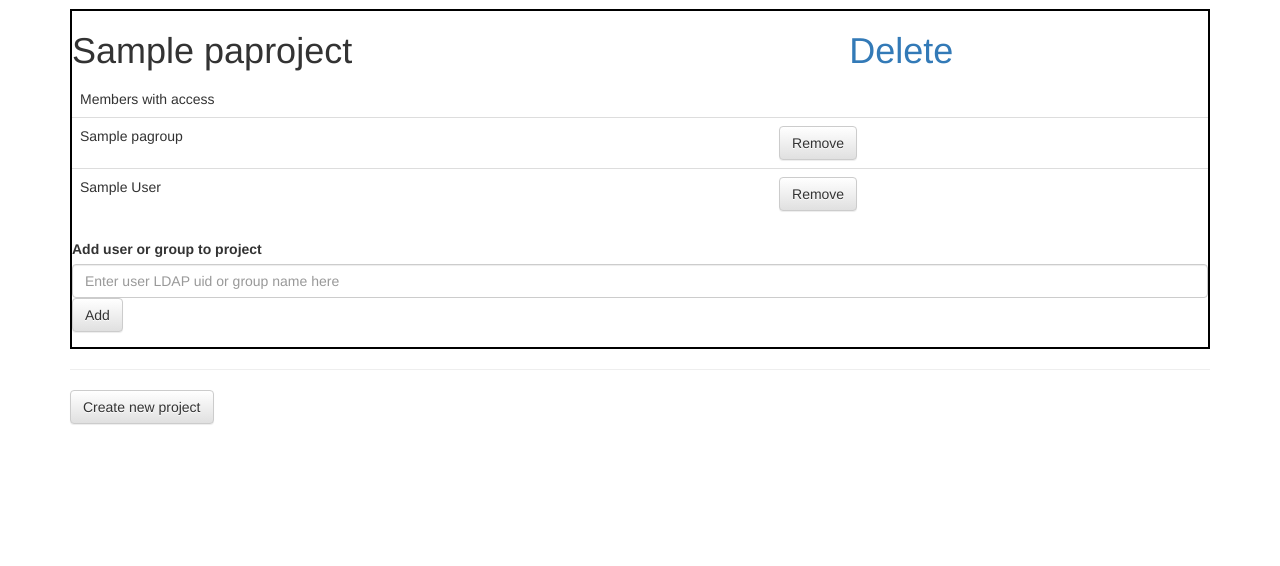
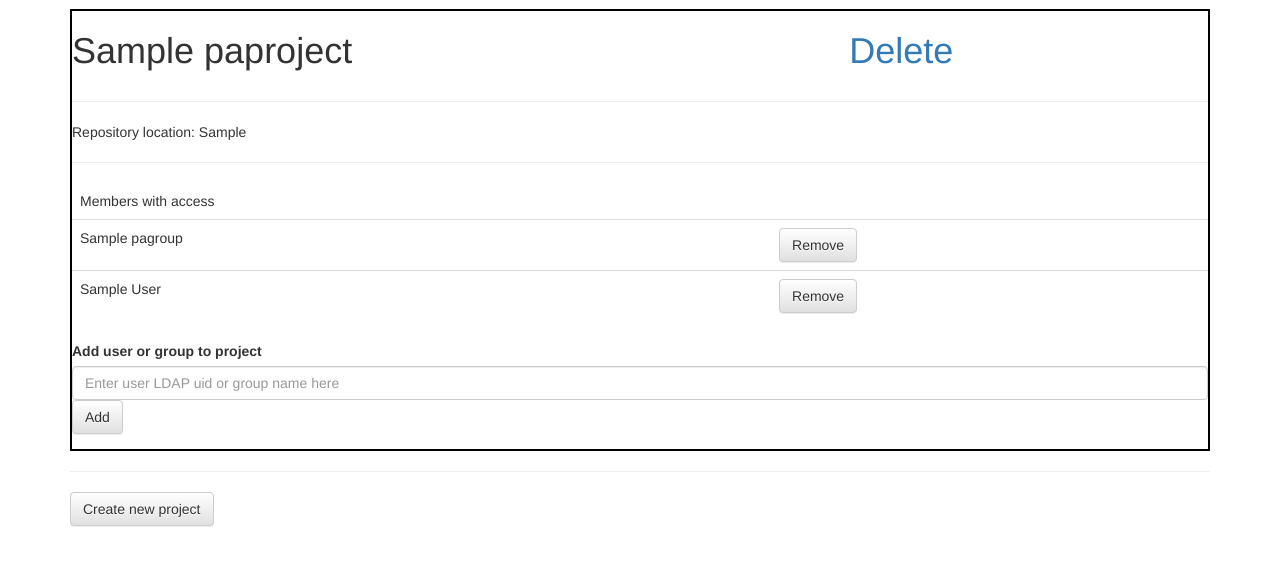
Before and after one commit to Slub77/ProjectAccessPortal, a Django app: page /projectaccess/projects/ in a window 1280 px wide. Shown: the part 51-617 px from the top of the page. Run offline with Django 3.2, Linux system fonts and the light colour scheme; a user stored in the database is signed in; tables that the repository leaves empty hold one stand-in row (values such as "Sample post"); some libraries are stand-ins or nearby versions.

Commit message:
P4 path displayed in project views

```diff
--- a/projectaccess/templates/projects.html
+++ b/projectaccess/templates/projects.html
@@ -12,6 +12,12 @@
                 <div class="col-md-8"><h1>{{ project.name }}</h1></div>
                 <div class="col-md-4"><h1><a href="{% url 'projectaccess:delete_project' project.id %}"/>Delete</a></h1></div>
             </div>
+
+            <hr>
+
+            Repository location: {{ project.p4_path }}
+
+            <hr>
 
             <table class="table">
 
```
